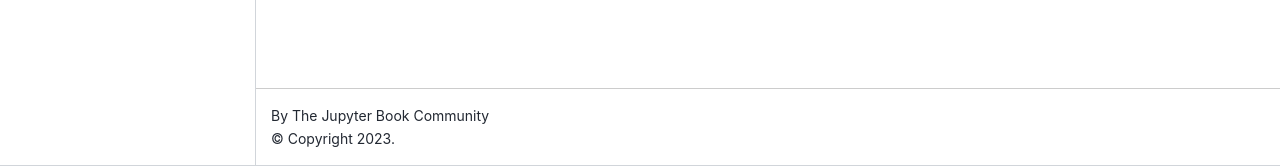
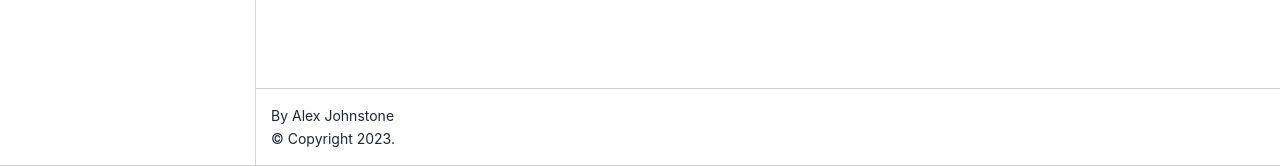
Before and after one commit to alexjj/labbook, a Jupyter Book: the page built from intro.md, in a window 1280 px wide. Shown: the part 734-900 px from the top of the page. Built offline with Jupyter Book 1.0.4 settings and Sphinx 7.4.7 and the Sphinx Book theme 1.1.4, drawn with Linux system fonts in a browser that asks for light colours.

Commit message:
update config

```diff
--- a/_config.yml
+++ b/_config.yml
@@ -1,8 +1,8 @@
 # Book settings
 # Learn more at https://jupyterbook.org/customize/config.html
 
-title: My sample book
-author: The Jupyter Book Community
+title: Lab Book
+author: Alex Johnstone
 logo: logo.png
 
 # Force re-execution of notebooks on each build.
@@ -21,9 +21,9 @@ bibtex_bibfiles:
 
 # Information about where the book exists on the web
 repository:
-  url: https://github.com/executablebooks/jupyter-book  # Online location of your book
-  path_to_book: docs  # Optional path to your book, relative to the repository root
-  branch: master  # Which branch of the repository should be used when creating links (optional)
+  url: https://github.com/alexjj/labbook  # Online location of your book
+  path_to_book: /  # Optional path to your book, relative to the repository root
+  branch: main  # Which branch of the repository should be used when creating links (optional)
 
 # Add GitHub buttons to your book
 # See https://jupyterbook.org/customize/config.html#add-a-link-to-your-repository
```
